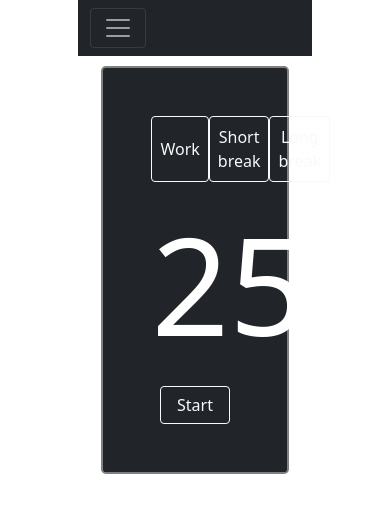
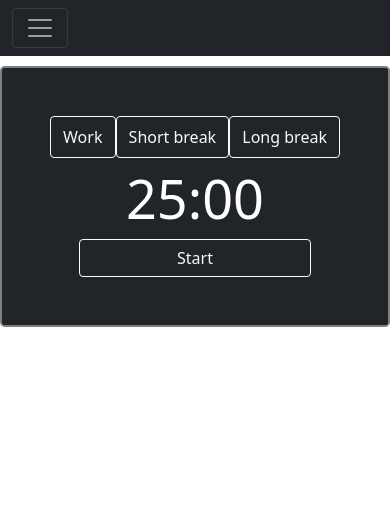
Before and after one commit to michalNaszko/pomodoro-app, a PHP site: page / in a window 390 px wide; the page is wider, and only the part inside the window is pictured. Shown: the top 513 px of that part. Run offline with PHP 8.4, Linux system fonts and the light colour scheme; the visitor is signed in with stand-in values (Sample User, id 1).

Commit message:
web is now responsive

```diff
--- a/index.css
+++ b/index.css
@@ -2,6 +2,14 @@ body {
     width: 60%;
     margin-left: auto;
     margin-right: auto;
+}
+
+@media (max-width: 991.98px) {
+    body {
+        width: 100%;
+        margin-left: auto;
+        margin-right: auto;
+    }
 }
 
 .timer-container {
@@ -15,12 +23,33 @@ body {
     text-align: center;
 }
 
+@media (max-width: 991.98px) {
+    .timer-container {
+        margin-left: auto;
+        margin-right: auto;
+        width: 100%;
+        margin-top: 10px;
+        border-radius: 25px;
+        border: 2px solid #808080;
+        padding: .5em;
+        text-align: center;
+    }
+}
+
 .start {
     width: 80%;
     margin-left: auto;
     margin-right: auto;
 }
 
+@media (max-width: 991.98px) {
+    .start {
+        width: 80%;
+        margin-left: auto;
+        margin-right: auto;
+    }
+}
+
 .blocktext {
-    font-size: 8.5rem;
+    font-size: calc(15px + 10vw);;
 }
```
